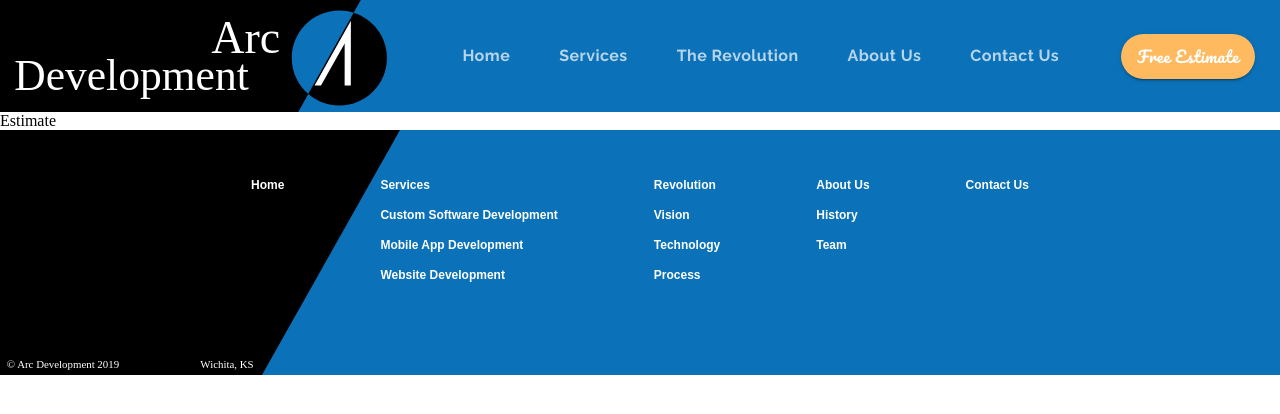
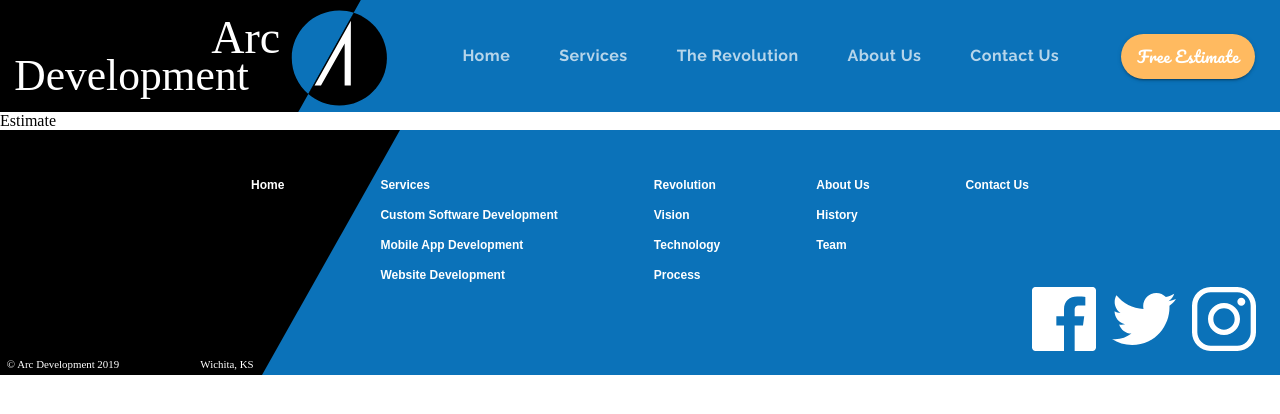
Before and after one commit to altafjava/arcdevelopment, a React (Create React App) app: page /estimate in a window 1280 px wide. Shown: the top 414 px of the page. Built offline with nearby package versions, Linux system fonts and the light colour scheme.

Commit message:
Footer social icon added

```diff
--- a/src/components/ui/Footer.js
+++ b/src/components/ui/Footer.js
@@ -4,6 +4,9 @@ import { makeStyles } from '@material-ui/core/styles'
 import Grid from '@material-ui/core/Grid'
 import Hidden from '@material-ui/core/Hidden'
 import footerAdornment from '../../assets/Footer Adornment.svg'
+import facebook from '../../assets/facebook.svg'
+import twitter from '../../assets/twitter.svg'
+import instagram from '../../assets/instagram.svg'
 
 const useStyles = makeStyles(theme => ({
     footer: {
@@ -34,6 +37,23 @@ const useStyles = makeStyles(theme => ({
     },
     gridItem: {
         margin: '3em'
+    },
+    icon: {
+        height: '4em',
+        width: '4em',
+        [theme.breakpoints.down('xs')]: {
+            height: '2.5em',
+            width: '2.5em'
+        }
+    },
+    socialContainer: {
+        position: 'absolute',
+        marginTop: '-6em',
+        right: '1.5em',
+        [theme.breakpoints.down('xs')]: {
+            marginTop: '-4em',
+            right: '0.6em'
+        }
     }
 }))
 
@@ -106,6 +126,17 @@ export default function Footer(props) {
                 </Grid>
             </Hidden>
             <img alt='black decorative slash' src={footerAdornment} className={classes.adornment} />
+            <Grid container justify='flex-end' spacing={2} className={classes.socialContainer}>
+                <Grid item component={'a'} href='http://www.facebook.com' rel='noopener noreferrer' target='_blank'>
+                    <img alt='facebook' src={facebook} className={classes.icon} />
+                </Grid>
+                <Grid item component={'a'} href='http://www.twitter.com' rel='noopener noreferrer' target='_blank'>
+                    <img alt='twitter' src={twitter} className={classes.icon} />
+                </Grid>
+                <Grid item component={'a'} href='http://www.instagram.com' rel='noopener noreferrer' target='_blank'>
+                    <img alt='instagram' src={instagram} className={classes.icon} />
+                </Grid>
+            </Grid>
         </footer >
     )
 }
--- a/src/components/ui/Header.js
+++ b/src/components/ui/Header.js
@@ -132,7 +132,7 @@ export default function Header(props) {
         setOpenMenu(false)
     };
     const handleChange = (e, newValue) => {
-        setValue(newValue)
+        props.setValue(newValue)
     }
     const menuOptions = [{ name: "Services", link: "/services", activeIndex: 1, selectedIndex: 0 }, { name: 'Custom Software Development', link: '/customsoftware', activeIndex: 1, selectedIndex: 1 }, { name: 'Mobile App Development', link: '/mobileapps', activeIndex: 1, selectedIndex: 2 }, { name: 'Website Development', link: '/websites', activeIndex: 1, selectedIndex: 3 }]
     const routes = [{ name: "Home", link: "/", activeIndex: 0 }, { name: "Services", link: "/services", activeIndex: 1, ariaOwns: anchorEl ? 'simple-menu' : undefined, ariaHaspopup: anchorEl ? true : undefined, mouseOver: event => handleClick(event) }, { name: "The Revolution", link: "/revolution", activeIndex: 2 }, { name: "About Us", link: "/about", activeIndex: 3 }, { name: "Contact Us", link: "/contact", activeIndex: 4 }]
```
